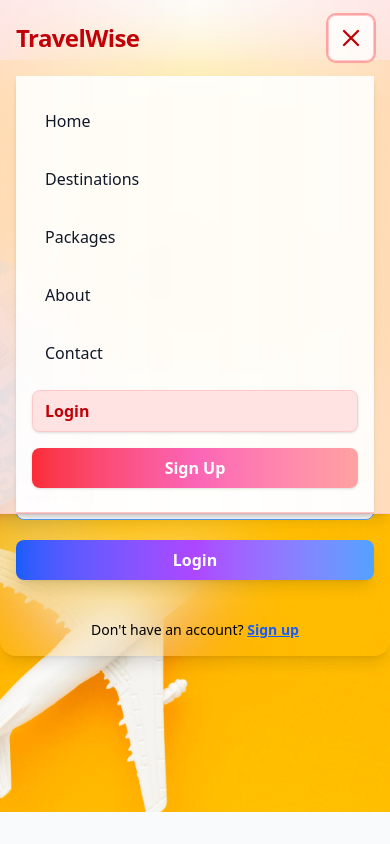
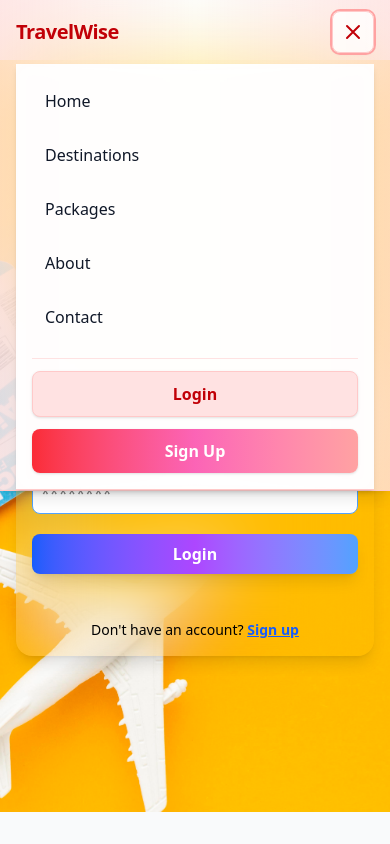
Before and after one commit to Shivang-Bajaj30/TravelWise-2, a React (Vite) app: page /login in a window 390 px wide. Both pictures are taken after a click on the button "Toggle menu". Built offline with nearby package versions, Linux system fonts and the light colour scheme.

Commit message:
mobile responsive

```diff
--- a/src/components/Login.tsx
+++ b/src/components/Login.tsx
@@ -26,11 +26,11 @@ const Login = () => {
   };
 
   return (
-    <div className="flex items-center justify-center w-full" style={{ backgroundImage: 'url(/images/login.jpg)', backgroundSize: 'cover', backgroundPosition: 'center', minHeight: '89.1vh', marginTop: '-4px' }}>
+    <div className="flex items-center justify-center w-full px-4 sm:px-0" style={{ backgroundImage: 'url(/images/login.jpg)', backgroundSize: 'cover', backgroundPosition: 'center', minHeight: '89.1vh', marginTop: '-4px' }}>
       <div className="relative w-full max-w-2xl mx-auto flex items-center justify-center">
         <div className="relative z-10 p-4 sm:p-6 rounded-2xl shadow-lg backdrop-blur-2xl text-center text-white flex flex-col justify-center w-full" style={{ height: '440px', width: '650px' }}>
-          <h1 className="text-3xl sm:text-4xl font-extrabold mb-2 text-blue-700 drop-shadow">Sign In 🔑</h1>
-          <p className="mb-3 text-base sm:text-lg text-black">Welcome back! Log in to continue planning your adventures.</p>
+          <h1 className="text-2xl sm:text-3xl font-extrabold mb-2 text-blue-700 drop-shadow">Sign In 🔑</h1>
+          <p className="mb-3 text-sm sm:text-base text-black">Welcome back! Log in to continue planning your adventures.</p>
           <form className="flex flex-col gap-3" onSubmit={handleSubmit} style={{ flex: 1, justifyContent: 'center' }}>
             <div className="text-left mb-1">
               <label className="block mb-1 font-semibold text-blue-600">Email</label>
--- a/src/components/Navbar.tsx
+++ b/src/components/Navbar.tsx
@@ -11,73 +11,73 @@ const Navbar = () => {
   return (
     <nav className="fixed top-0 left-0 right-0 z-50 bg-gradient-to-r from-red-100/80 via-white/60 to-red-100/80 border-b border-red-200 shadow-lg backdrop-blur-2xl">
       <div className="max-w-7xl mx-auto px-4 sm:px-6 lg:px-8">
-        <div className="flex items-center justify-between h-19">
+        <div className="flex items-center justify-between h-16 sm:h-19">
           {/* Logo */}
           <div className="flex-shrink-0">
-            <Link to="/" className="text-2xl font-extrabold text-red-700 tracking-tight hover:text-red-500 transition-all duration-300 hover:scale-105">
+            <Link to="/" className="text-xl sm:text-2xl font-extrabold text-red-700 tracking-tight hover:text-red-500 transition-all duration-300 hover:scale-105">
               TravelWise
             </Link>
           </div>
 
           {/* Desktop Menu */}
-          <div className="hidden md:flex items-center gap-8">
+          <div className="hidden lg:flex items-center gap-6 xl:gap-8">
             <Link
               to="/"
-              className={`px-3 py-2 rounded-lg font-medium transition-all duration-300 border border-transparent ${isActive('/') ? 'bg-red-100 text-red-700 shadow' : 'text-gray-900 hover:text-red-600 hover:bg-red-50 hover:shadow-sm'}`}
+              className={`px-2 xl:px-3 py-2 rounded-lg font-medium transition-all duration-300 border border-transparent text-sm xl:text-base ${isActive('/') ? 'bg-red-100 text-red-700 shadow' : 'text-gray-900 hover:text-red-600 hover:bg-red-50 hover:shadow-sm'}`}
             >
               Home
             </Link>
             <Link
               to="/destinations"
-              className={`px-3 py-2 rounded-lg font-medium transition-all duration-300 border border-transparent ${isActive('/destinations') ? 'bg-red-100 text-red-700 shadow' : 'text-gray-900 hover:text-red-600 hover:bg-red-50 hover:shadow-sm'}`}
+              className={`px-2 xl:px-3 py-2 rounded-lg font-medium transition-all duration-300 border border-transparent text-sm xl:text-base ${isActive('/destinations') ? 'bg-red-100 text-red-700 shadow' : 'text-gray-900 hover:text-red-600 hover:bg-red-50 hover:shadow-sm'}`}
             >
               Destinations
             </Link>
             <Link
               to="/packages"
-              className={`px-3 py-2 rounded-lg font-medium transition-all duration-300 border border-transparent ${isActive('/packages') ? 'bg-red-100 text-red-700 shadow' : 'text-gray-900 hover:text-red-600 hover:bg-red-50 hover:shadow-sm'}`}
+              className={`px-2 xl:px-3 py-2 rounded-lg font-medium transition-all duration-300 border border-transparent text-sm xl:text-base ${isActive('/packages') ? 'bg-red-100 text-red-700 shadow' : 'text-gray-900 hover:text-red-600 hover:bg-red-50 hover:shadow-sm'}`}
             >
               Packages
             </Link>
             <Link
               to="/about"
-              className={`px-3 py-2 rounded-lg font-medium transition-all duration-300 border border-transparent ${isActive('/about') ? 'bg-red-100 text-red-700 shadow' : 'text-gray-900 hover:text-red-600 hover:bg-red-50 hover:shadow-sm'}`}
+              className={`px-2 xl:px-3 py-2 rounded-lg font-medium transition-all duration-300 border border-transparent text-sm xl:text-base ${isActive('/about') ? 'bg-red-100 text-red-700 shadow' : 'text-gray-900 hover:text-red-600 hover:bg-red-50 hover:shadow-sm'}`}
             >
               About
             </Link>
             <Link
               to="/contact"
-              className={`px-3 py-2 rounded-lg font-medium transition-all duration-300 border border-transparent ${isActive('/contact') ? 'bg-red-100 text-red-700 shadow' : 'text-gray-900 hover:text-red-600 hover:bg-red-50 hover:shadow-sm'}`}
+              className={`px-2 xl:px-3 py-2 rounded-lg font-medium transition-all duration-300 border border-transparent text-sm xl:text-base ${isActive('/contact') ? 'bg-red-100 text-red-700 shadow' : 'text-gray-900 hover:text-red-600 hover:bg-red-50 hover:shadow-sm'}`}
             >
               Contact
             </Link>
           </div>
 
           {/* Auth Links */}
-          <div className="hidden md:flex items-center gap-4">
+          <div className="hidden lg:flex items-center gap-2 xl:gap-4">
             <Link
               to="/login"
-              className={`px-4 py-2 rounded-lg font-semibold border border-red-200 transition-all duration-300 ${isActive('/login') ? 'bg-red-100 text-red-700 shadow' : 'text-red-600 hover:bg-red-50 hover:text-red-700 hover:shadow-sm'}`}
+              className={`px-2 xl:px-4 py-2 rounded-lg font-semibold border border-red-200 transition-all duration-300 text-xs xl:text-base ${isActive('/login') ? 'bg-red-100 text-red-700 shadow' : 'text-red-600 hover:bg-red-50 hover:text-red-700 hover:shadow-sm'}`}
             >
               Login
             </Link>
             <Link
               to="/signup"
-              className={`px-5 py-2 rounded-lg font-semibold transition-all duration-300 shadow-sm ${isActive('/signup') ? 'bg-gradient-to-r from-red-600 via-pink-500 to-red-400 text-white shadow-lg' : 'bg-gradient-to-r from-red-500 via-pink-400 to-red-300 text-white hover:from-red-600 hover:via-pink-500 hover:to-red-400 hover:shadow-lg hover:scale-105'}`}
+              className={`px-3 xl:px-5 py-2 rounded-lg font-semibold transition-all duration-300 shadow-sm text-xs xl:text-base ${isActive('/signup') ? 'bg-gradient-to-r from-red-600 via-pink-500 to-red-400 text-white shadow-lg' : 'bg-gradient-to-r from-red-500 via-pink-400 to-red-300 text-white hover:from-red-600 hover:via-pink-500 hover:to-red-400 hover:shadow-lg hover:scale-105'}`}
             >
               Sign Up
             </Link>
           </div>
 
           {/* Mobile Menu Button */}
-          <div className="md:hidden flex items-center">
+          <div className="lg:hidden flex items-center">
             <button
               onClick={() => setIsMobileMenuOpen(!isMobileMenuOpen)}
               className={`text-red-700 hover:text-red-500 focus:outline-none p-2 rounded-lg border border-red-200 shadow-sm transition-all duration-300 bg-white/80 ${isMobileMenuOpen ? 'ring-2 ring-red-300' : ''}`}
               aria-label="Toggle menu"
             >
               <svg
-                className="w-7 h-7"
+                className="w-6 h-6 sm:w-7 sm:h-7"
                 fill="none"
                 stroke="currentColor"
                 viewBox="0 0 24 24"
@@ -96,10 +96,10 @@ const Navbar = () => {
 
         {/* Mobile Menu */}
         <div
-          className={`md:hidden bg-white/90 border-b border-red-200 shadow-md transition-all duration-300 overflow-hidden ${isMobileMenuOpen ? 'max-h-[500px] opacity-100' : 'max-h-0 opacity-0 pointer-events-none'}`}
+          className={`lg:hidden bg-white/95 backdrop-blur-sm border-b border-red-200 shadow-md transition-all duration-300 overflow-hidden ${isMobileMenuOpen ? 'max-h-[500px] opacity-100' : 'max-h-0 opacity-0 pointer-events-none'}`}
           style={{ transitionProperty: 'max-height, opacity' }}
         >
-          <div className="flex flex-col gap-4 px-4 py-6">
+          <div className="flex flex-col gap-3 px-4 py-4 sm:py-6">
             <Link
               to="/"
               className={`font-medium px-3 py-2 rounded-lg transition-all duration-300 border border-transparent ${isActive('/') ? 'bg-red-100 text-red-700 shadow' : 'text-gray-900 hover:text-red-600 hover:bg-red-50 hover:shadow-sm'}`}
@@ -135,20 +135,22 @@ const Navbar = () => {
             >
               Contact
             </Link>
+            <div className="border-t border-red-100 pt-3 mt-2">
               <Link
                 to="/login"
-              className={`font-semibold px-3 py-2 rounded-lg border border-red-200 transition-all duration-300 ${isActive('/login') ? 'bg-red-100 text-red-700 shadow' : 'text-red-600 hover:bg-red-50 hover:text-red-700 hover:shadow-sm'}`}
+                className={`font-semibold px-3 py-2.5 rounded-lg border border-red-200 transition-all duration-300 block text-center ${isActive('/login') ? 'bg-red-100 text-red-700 shadow' : 'text-red-600 hover:bg-red-50 hover:text-red-700 hover:shadow-sm'}`}
                 onClick={() => setIsMobileMenuOpen(false)}
               >
                 Login
               </Link>
               <Link
                 to="/signup"
-              className={`font-semibold px-5 py-2 rounded-lg text-center transition-all duration-300 shadow-sm ${isActive('/signup') ? 'bg-gradient-to-r from-red-600 via-pink-500 to-red-400 text-white shadow-lg' : 'bg-gradient-to-r from-red-500 via-pink-400 to-red-300 text-white hover:from-red-600 hover:via-pink-500 hover:to-red-400 hover:shadow-lg'}`}
+                className={`font-semibold px-5 py-2.5 rounded-lg text-center transition-all duration-300 shadow-sm block mt-3 ${isActive('/signup') ? 'bg-gradient-to-r from-red-600 via-pink-500 to-red-400 text-white shadow-lg' : 'bg-gradient-to-r from-red-500 via-pink-400 to-red-300 text-white hover:from-red-600 hover:via-pink-500 hover:to-red-400 hover:shadow-lg'}`}
                 onClick={() => setIsMobileMenuOpen(false)}
               >
                 Sign Up
               </Link>
+            </div>
           </div>
         </div>
       </div>
--- a/src/components/SignUp.tsx
+++ b/src/components/SignUp.tsx
@@ -28,11 +28,11 @@ const SignUp = () => {
   };
 
   return (
-    <div className="flex items-center justify-center w-full" style={{ backgroundImage: 'url(/images/signup.jpg)', backgroundSize: 'cover', backgroundPosition: 'center', minHeight: '89.1vh', marginTop: '-4px' }}>
+    <div className="flex items-center justify-center w-full px-4 sm:px-0" style={{ backgroundImage: 'url(/images/signup.jpg)', backgroundSize: 'cover', backgroundPosition: 'center', minHeight: '89.1vh', marginTop: '-4px' }}>
       <div className="relative w-full max-w-2xl mx-auto flex items-center justify-center">
         <div className="relative z-10 p-4 sm:p-6 rounded-2xl shadow-lg backdrop-blur-2xl text-center text-white flex flex-col justify-center w-full" style={{ minHeight: '300px' }}>
-          <h1 className="text-3xl sm:text-4xl font-extrabold mb-2 text-red-600 drop-shadow">Create Account 🚀</h1>
-          <p className="mb-3 text-base sm:text-lg text-black">Join us and start planning your adventures!</p>
+          <h1 className="text-2xl sm:text-3xl font-extrabold mb-2 sm:mb-2 text-red-600 drop-shadow">Create Account 🚀</h1>
+          <p className="mb-3 text-sm sm:text-base text-black">Join us and start planning your adventures!</p>
           <form className="flex flex-col gap-3" onSubmit={handleSubmit} style={{ flex: 1, justifyContent: 'center' }}>
             <div className="text-left mb-1">
               <label className="block mb-1 font-semibold text-blue-600" >Name</label>
```
Lines whose indentation alone changed are shown as unchanged.
